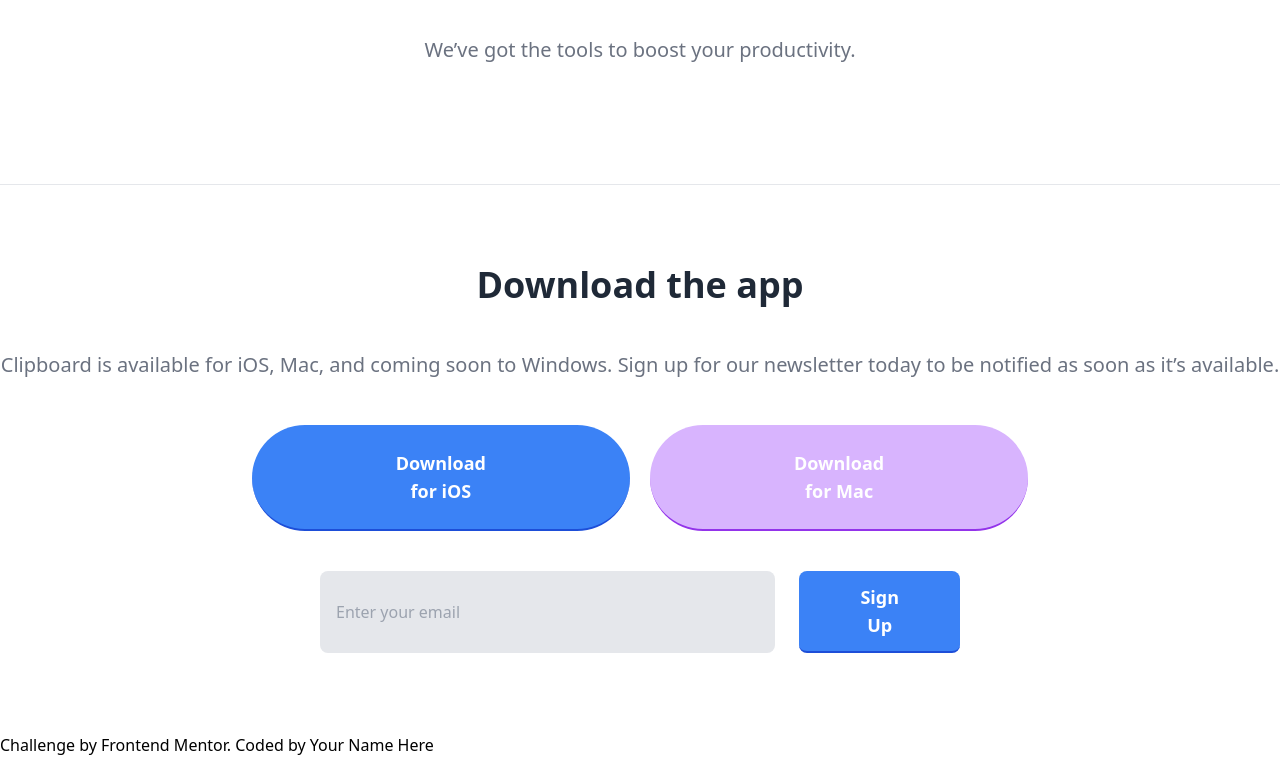
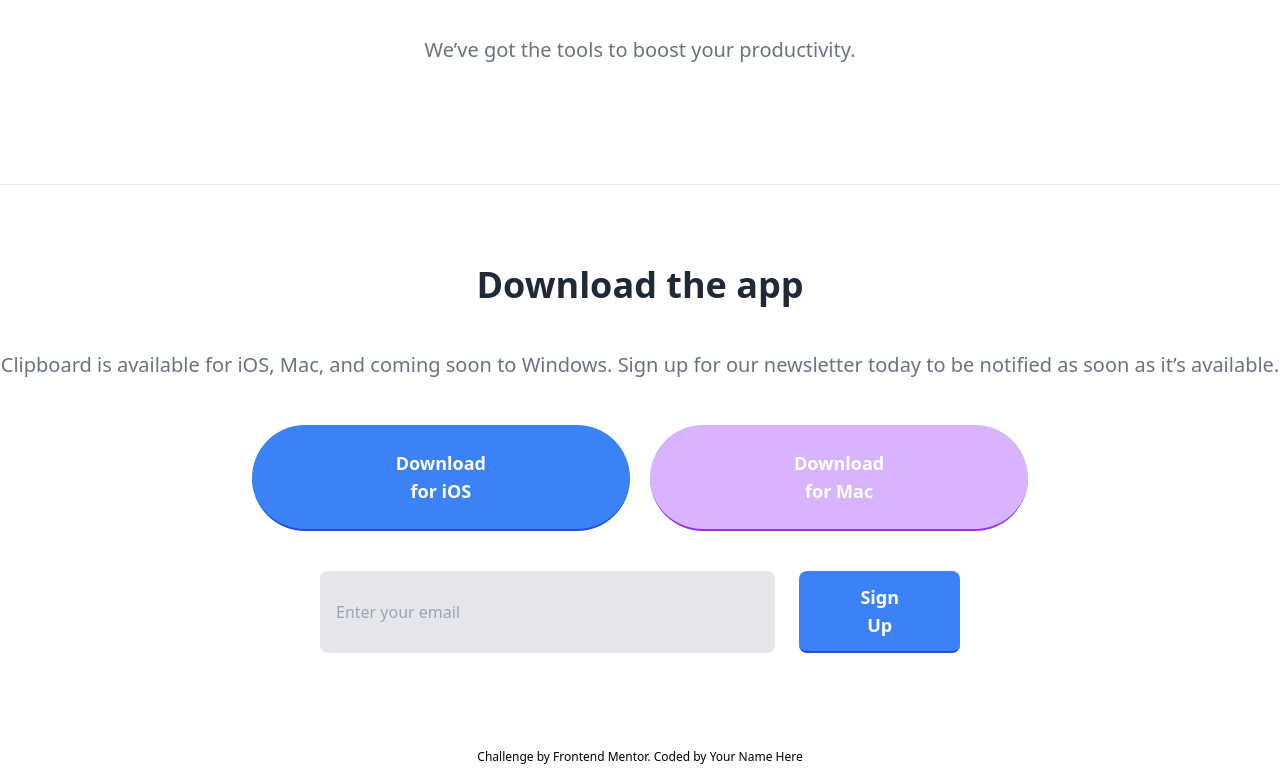
Before and after one commit to RW2023/clipboard-landing-page, a website: page index.html in a window 1280 px wide. Shown: the part 3100-3881 px from the top of the page. Before the commit the page ends 3857 px from the top, so only its background shows below. Drawn offline with nearby package versions, Linux system fonts and the light colour scheme; files that its build step writes are made by us from their sources; a small style sheet from the web is missing; a web font is replaced by a local one.

Commit message:
update styling for attribution make text smaller and centered

```diff
--- a/index.html
+++ b/index.html
@@ -150,8 +150,8 @@
       </div>
     </section>
   </main>
-  <p class="attribution">
-    Challenge by <a href="https://www.frontendmentor.io?ref=challenge" target="_blank">Frontend Mentor</a>.
+  <p class="text-xs text-center p-4">
+    Challenge by <a href="https://www.frontendmentor.io?ref=challenge" target="_blank" rel="noopener">Frontend Mentor</a>.
     Coded by <a href="#">Your Name Here</a>
   </p>
 </body>
```
